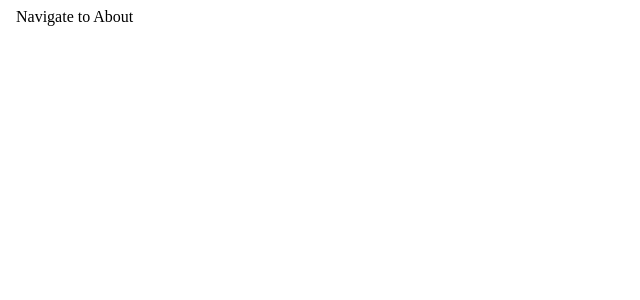
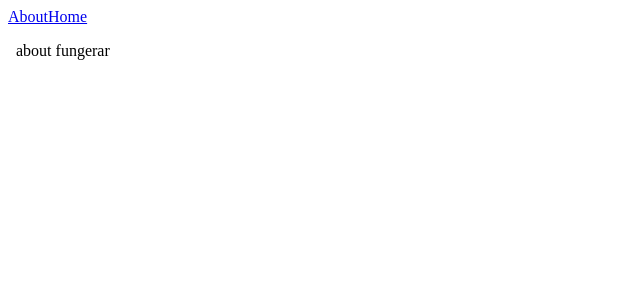
Before and after one commit to EricBO2/FR_inlamnings_uppgift, an Angular app: page /about in a window 1280 px wide. Shown: the top 300 px of the page, without its empty margins (0-640 px from the left). Built offline with nearby package versions, Linux system fonts and the light colour scheme.

Commit message:
added a funktion home page

```diff
--- a/src/app/about/about.component.html
+++ b/src/app/about/about.component.html
@@ -1,3 +1,3 @@
 <body>
-
+    <p>about fungerar</p>
 </body>
--- a/src/app/app.component.html
+++ b/src/app/app.component.html
@@ -1,13 +1,6 @@
-<body>
-  <header>
-    <a routerLink="/about">Navigate to About</a>
-  </header>
-  <body>
-
-  </body>
-  <footer>
-
-  </footer>
-</body>
+<header>
+  <a routerLink="/about">About</a>
+  <a routerLink="/">Home</a>
+</header>
 
 <router-outlet />
--- a/src/app/app.component.ts
+++ b/src/app/app.component.ts
@@ -1,11 +1,11 @@
 import { Component } from '@angular/core';
-import { RouterOutlet } from '@angular/router';
+import { RouterLink, RouterOutlet } from '@angular/router';
 
 @Component({
   selector: 'app-root',
-  imports: [RouterOutlet],
+  imports: [RouterOutlet, RouterLink],
   templateUrl: './app.component.html',
-  styleUrl: './app.component.css'
+  styleUrl: './app.component.css',
 })
 export class AppComponent {
   title = 'FR_inlamnings_uppgift';
--- a/src/app/app.routes.ts
+++ b/src/app/app.routes.ts
@@ -1,6 +1,9 @@
 import { Routes } from '@angular/router';
 import { AboutComponent } from './about/about.component';
+import { HomeComponent } from './home/home.component';
 
 export const routes: Routes = [
+
+    {path: "", component: HomeComponent},
     {path: "about", component: AboutComponent}
 ];
--- /dev/null
+++ b/src/app/home/home.component.html
@@ -0,0 +1 @@
+<p>home works!</p>
```
Also changed, not shown: src/app/home/home.component.ts (added, +11 -0 lines), src/app/home/home.component.css (added), 1 other file (tests, documents, lock files or other folders).
